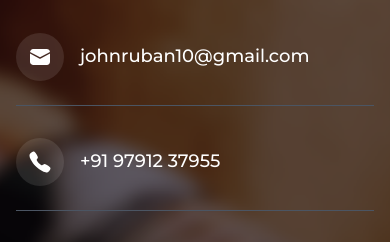
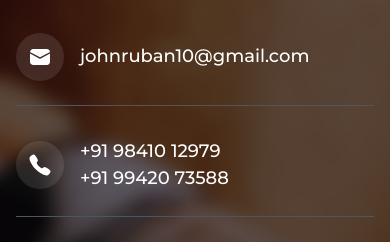
Before and after one commit to Dharaneesh2000/BibleCollegeMain, a React (Vite) app: page / in a window 390 px wide. Shown: the part 6940-7182 px from the top of the page. Built offline with nearby package versions, Linux system fonts and the light colour scheme; no server answers; the database is empty.

Commit message:
feat: Replace a single contact phone number with two clickable phone numbers in the contact section.

```diff
--- a/src/components/ContactSection.tsx
+++ b/src/components/ContactSection.tsx
@@ -352,7 +352,8 @@ const ContactSection = () => {
                 </div>
                 <div>
                   <p className="text-[18px] font-medium text-white">
-                    +91 97912 37955
+                    <a href="tel:+919841012979">+91 98410 12979</a><br />
+                    <a href="tel:+919942073588">+91 99420 73588</a>
                   </p>
                 </div>
               </div>
```
